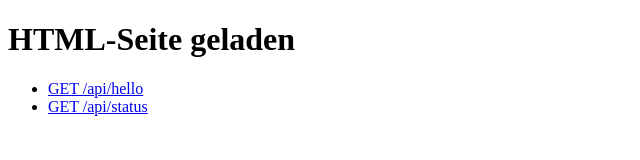
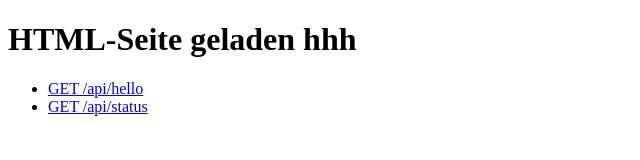
Before and after one commit to gitdevboxx/test, a website: page public/index.html in a window 1280 px wide. Shown: the whole page, without its empty margins (0-640 px from the left). Drawn offline with Linux system fonts and the light colour scheme.

Commit message:
Ändere die Überschrift der HTML-Seite, um "hhh" hinzuzufügen

```diff
--- a/public/index.html
+++ b/public/index.html
@@ -5,7 +5,7 @@
         <title>Demo</title>
     </head>
     <body>
-        <h1>HTML-Seite geladen</h1>
+        <h1>HTML-Seite geladen hhh</h1>
         <ul>
             <li><a href="/api/hello" target="_blank">GET /api/hello</a></li>
             <li><a href="/api/status" target="_blank">GET /api/status</a></li>
```
